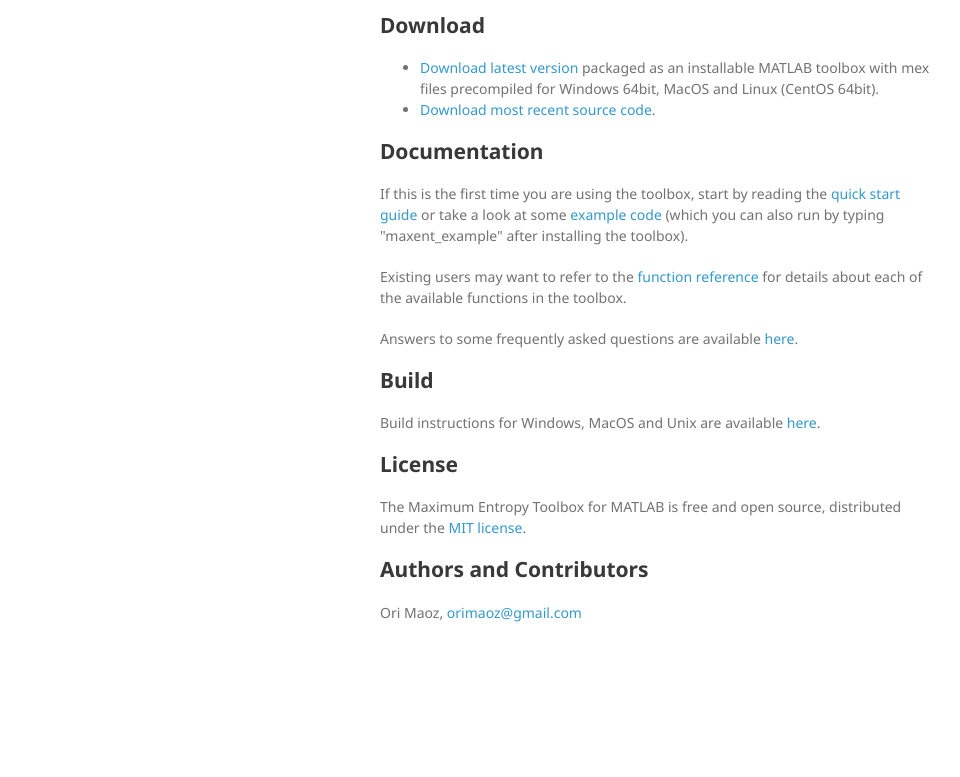
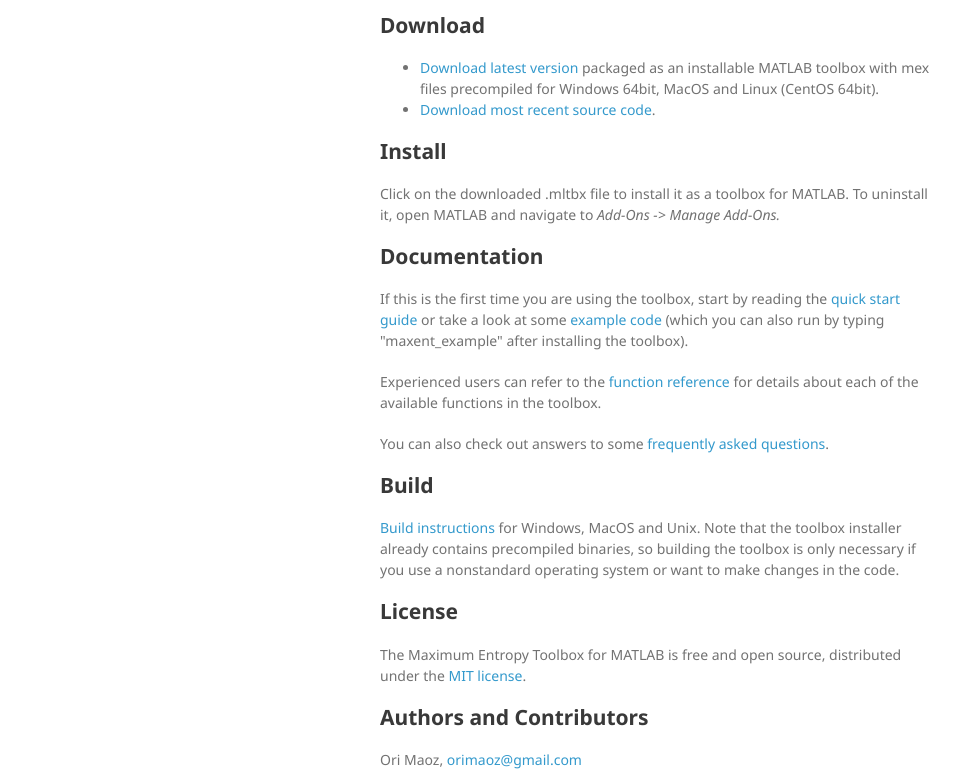
Before and after one commit to orimaoz/maxent_toolbox, a plain HTML site: page docs/index.html in a window 1280 px wide. Shown: the part 733-1510 px from the top of the page, without its empty margins (160-1120 px from the left). Before the commit the page ends 1426 px from the top, so only its background shows below. Drawn offline with Linux system fonts and the light colour scheme.

Commit message:
Fixed links in the index page to be clearer and more descriptive

```diff
--- a/docs/index.html
+++ b/docs/index.html
@@ -59,20 +59,22 @@
 and is precompiled for Windows (64 bit), OS X and and Linux (CentOS).</p>
 
 <h2>Download</h2>
-
 <ul>
 <li><a href="https://github.com/orimaoz/maxent_toolbox/releases/latest">Download latest version</a> packaged as an installable MATLAB toolbox with mex files precompiled for Windows 64bit, MacOS and Linux (CentOS 64bit).</li>
 <li><a href="https://github.com/orimaoz/maxent_toolbox">Download most recent source code</a>.</li>
 </ul>
 
+<h2>Install</h2>
+<p>Click on the downloaded .mltbx file to install it as a toolbox for MATLAB. To uninstall it, open MATLAB and navigate to <i>Add-Ons -> Manage Add-Ons.</i></p>
+
 <h2><a id="documentation" class="anchor" href="#documentation-list" aria-hidden="true"><span aria-hidden="true" class="octicon octicon-link"></span></a>Documentation</h2>
 <p>If this is the first time you are using the toolbox, start by reading the <a href="quickstart.html">quick start guide</a> or take a look at some <a href="maxent_example.html">example code</a> (which you can also run by typing "maxent_example" after installing the toolbox).</p>
-<p>Existing users may want to refer to the <a href="function_reference.html">function reference</a> for details about each of the available functions in the toolbox.</p>
-<p>Answers to some frequently asked questions are available <a href="faq.html">here</a>.</p>
+<p>Experienced users can refer to the <a href="function_reference.html">function reference</a> for details about each of the available functions in the toolbox.</p>
+<p>You can also check out answers to some<a href="faq.html"> frequently asked questions</a>.</p>
 
 
 <h2><a id="build" class="anchor" href="#build" aria-hidden="true"><span aria-hidden="true" class="octicon octicon-link"></span></a>Build</h2>
-<p>Build instructions for Windows, MacOS and Unix are available <a href="build.html">here</a>.
+<p><a href="build.html">Build instructions</a> for Windows, MacOS and Unix. Note that the toolbox installer already contains precompiled binaries, so building the toolbox is only necessary if you use a nonstandard operating system or want to make changes in the code.</p>
 
 <h2>License</h2>
 <p>The Maximum Entropy Toolbox for MATLAB is free and open source, distributed under the <a href="https://opensource.org/licenses/MIT">MIT license</a>.</p>
```
